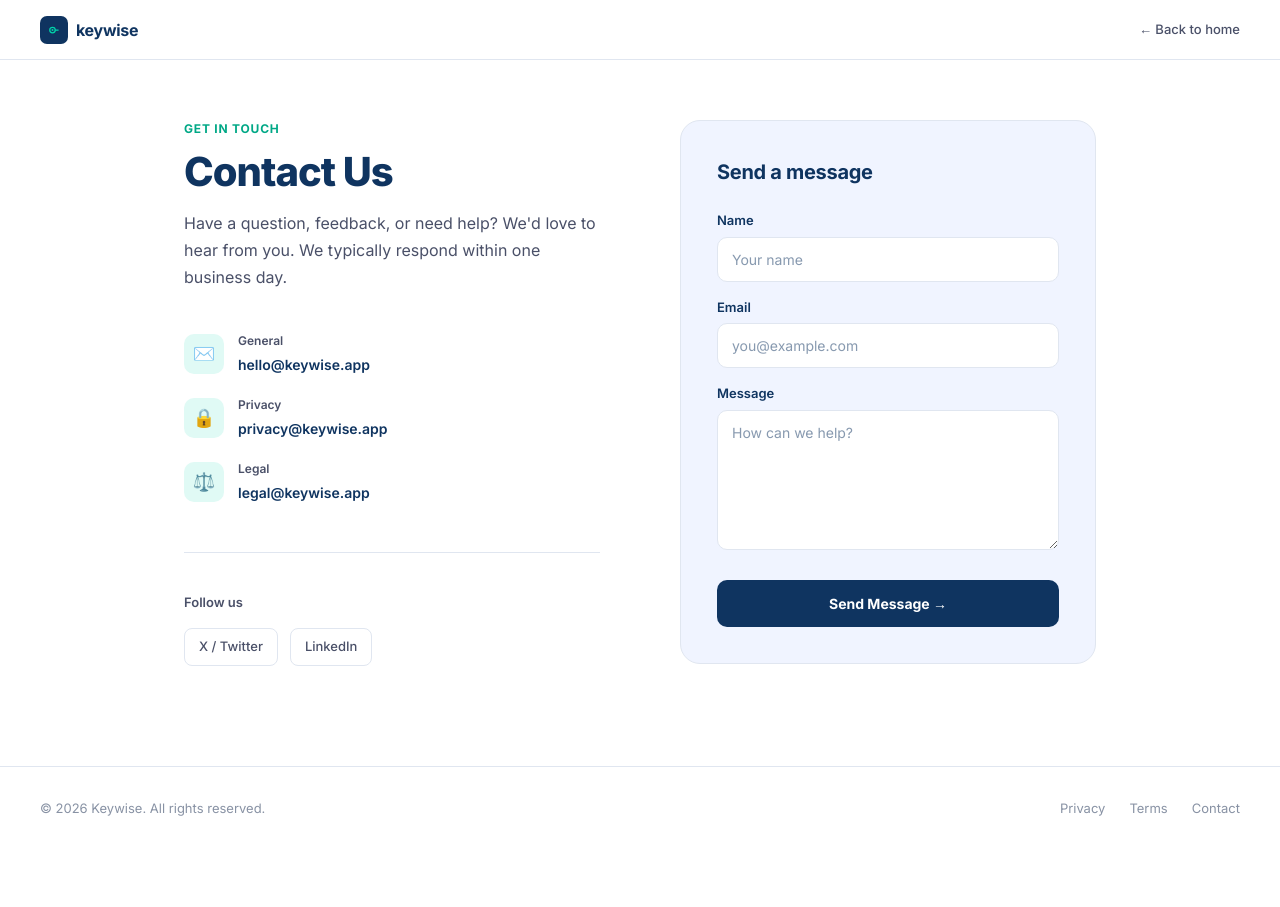
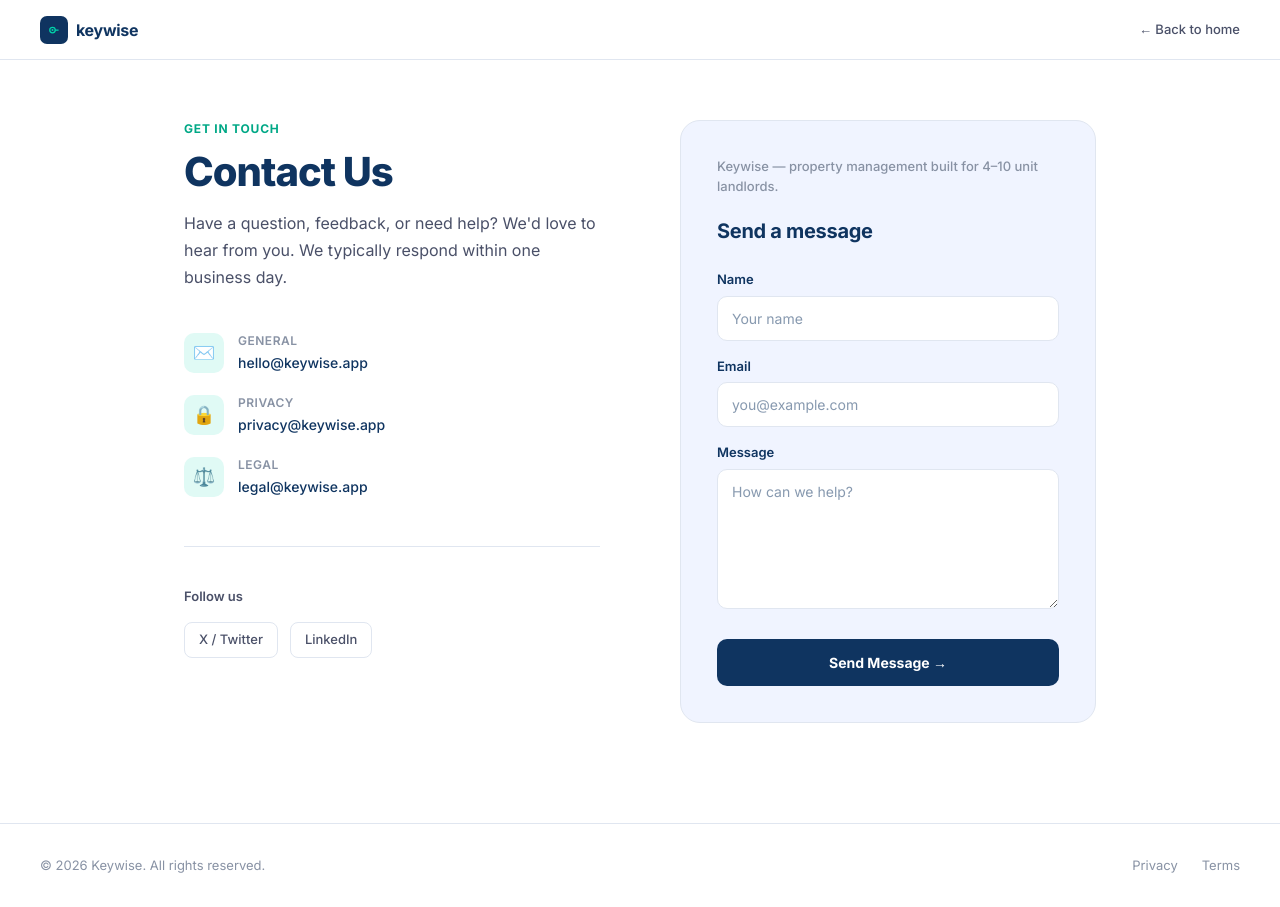
Before and after one commit to keywise-app/keywise, a Next.js app: page /contact in a window 1280 px wide. Before the commit the page ends 850 px from the top, so only its background shows below. Built offline with nearby package versions, Linux system fonts and the light colour scheme.

Commit message:
Add Keywise tagline above contact form

```diff
--- a/app/contact/page.tsx
+++ b/app/contact/page.tsx
@@ -88,6 +88,11 @@ export default function ContactPage() {
 
         {/* Right: form */}
         <div style={{ background: BG, borderRadius: 20, padding: 36, border: `1px solid ${BORDER}` }}>
+          {/* Tagline */}
+          <p style={{ fontSize: 13, color: INK_MUTED, margin: '0 0 20px', fontWeight: 500 }}>
+            Keywise — property management built for 4–10 unit landlords.
+          </p>
+
           {status === 'sent' ? (
             <div style={{ textAlign: 'center', padding: '40px 0' }}>
               <div style={{ fontSize: 40, marginBottom: 16 }}>✅</div>
@@ -138,10 +143,10 @@ export default function ContactPage() {
 function ContactItem({ icon, label, value, href }: { icon: string; label: string; value: string; href: string }) {
   return (
     <div style={{ display: 'flex', alignItems: 'center', gap: 14 }}>
-      <div style={{ width: 40, height: 40, borderRadius: 10, background: TEAL_LIGHT, display: 'flex', alignItems: 'center', justifyContent: 'center', fontSize: 18, flexShrink: 0 }}>{icon}</div>
+      <div style={{ width: 40, height: 40, borderRadius: 10, background: TEAL_LIGHT, display: 'flex', alignItems: 'center', justifyContent: 'center', fontSize: 18 }}>{icon}</div>
       <div>
-        <div style={{ fontSize: 12, color: INK_MID, fontWeight: 600, marginBottom: 2 }}>{label}</div>
-        <a href={href} style={{ fontSize: 14, color: N, fontWeight: 600, textDecoration: 'none' }}>{value}</a>
+        <div style={{ fontSize: 12, fontWeight: 600, color: INK_MUTED, textTransform: 'uppercase', letterSpacing: '0.5px' }}>{label}</div>
+        <a href={href} style={{ fontSize: 14, color: N, fontWeight: 500, textDecoration: 'none' }}>{value}</a>
       </div>
     </div>
   );
@@ -149,8 +154,8 @@ function ContactItem({ icon, label, value, href }: { icon: string; label: string
 
 function SocialLink({ label, href }: { label: string; href: string }) {
   return (
-    <a href={href} target="_blank" rel="noopener"
-      style={{ fontSize: 13, color: INK_MID, fontWeight: 500, background: '#fff', border: `1px solid ${BORDER}`, borderRadius: 8, padding: '8px 14px', textDecoration: 'none' }}>
+    <a href={href} target="_blank" rel="noopener noreferrer"
+      style={{ fontSize: 13, color: INK_MID, fontWeight: 500, textDecoration: 'none', border: `1px solid ${BORDER}`, borderRadius: 8, padding: '7px 14px', display: 'inline-block' }}>
       {label}
     </a>
   );
@@ -158,12 +163,11 @@ function SocialLink({ label, href }: { label: string; href: string }) {
 
 function Footer() {
   return (
-    <footer style={{ borderTop: '1px solid #E0E6F0', padding: '32px 40px', display: 'flex', alignItems: 'center', justifyContent: 'space-between', flexWrap: 'wrap', gap: 16 }}>
-      <span style={{ fontSize: 13, color: '#8892A4' }}>© {new Date().getFullYear()} Keywise. All rights reserved.</span>
+    <footer style={{ borderTop: `1px solid ${BORDER}`, padding: '32px 40px', display: 'flex', justifyContent: 'space-between', alignItems: 'center', flexWrap: 'wrap', gap: 12 }}>
+      <span style={{ fontSize: 13, color: INK_MUTED }}>© 2026 Keywise. All rights reserved.</span>
       <div style={{ display: 'flex', gap: 24 }}>
-        <Link href="/privacy" style={{ fontSize: 13, color: '#8892A4', textDecoration: 'none' }}>Privacy</Link>
-        <Link href="/terms" style={{ fontSize: 13, color: '#8892A4', textDecoration: 'none' }}>Terms</Link>
-        <Link href="/contact" style={{ fontSize: 13, color: '#8892A4', textDecoration: 'none' }}>Contact</Link>
+        <Link href="/privacy" style={{ fontSize: 13, color: INK_MUTED, textDecoration: 'none' }}>Privacy</Link>
+        <Link href="/terms" style={{ fontSize: 13, color: INK_MUTED, textDecoration: 'none' }}>Terms</Link>
       </div>
     </footer>
   );
```
